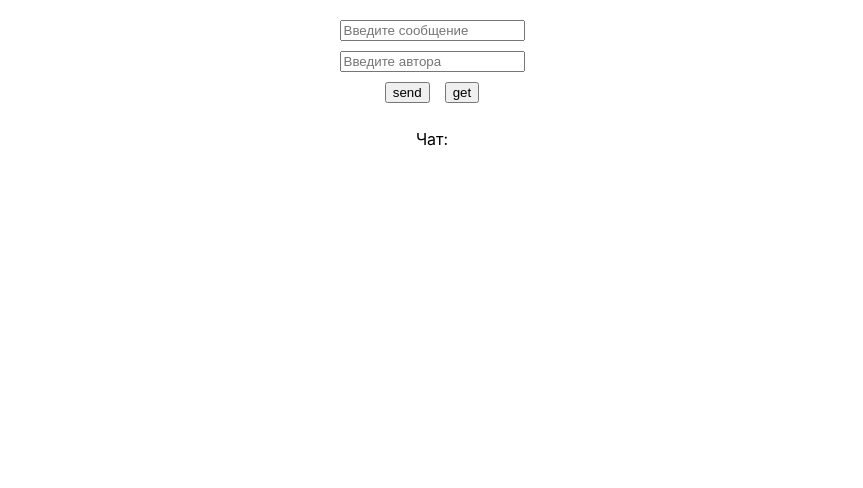
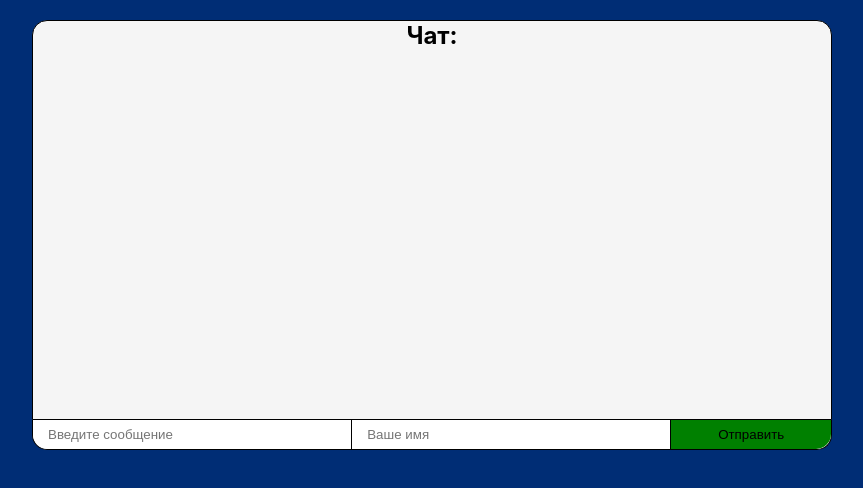
Before and after one commit to AlexDaero/homework_59, a React (Create React App) app: page / in a window 1280 px wide. Shown: the top 488 px of the page, without its empty margins (208-1071 px from the left). Built offline with nearby package versions, Linux system fonts and the light colour scheme; the HTML template or start-up script is replaced by a standard one.

Commit message:
add styles

```diff
--- a/src/components/ChatApp/ChatApp.css
+++ b/src/components/ChatApp/ChatApp.css
@@ -1,12 +1,72 @@
-.chat_menu{
+.chat {
     display: flex;
     flex-direction: column;
-    gap: 10px;
     justify-content: center;
     align-items: center;
     margin-top: 20px;
 }
-.chat_menu_btns{
+
+.chat_screen {
+    width: 800px;
+    height: 50vh;
+    border: none;
+    border-radius: 15px 15px 0 0;
+    background-color: rgb(245, 245, 245);
+    border: 1px solid rgb(0, 0, 0);
+}
+
+.chat_screen_title {
+    font-size: 24px;
+}
+
+.chat_screen_message {
     display: flex;
-    gap: 15px;
+    flex-direction: column;
+    align-items: flex-start;
+    padding: 10px;
+    min-width: 100px;
+    max-width: 380px;
 }
+
+.chat_screen_message_text {
+    text-align: left;
+    font-size: 25px;
+    background-color: rgba(0, 0, 142, 0.5);
+    border-radius: 10px 10px 10px 0;
+    padding: 10px;
+    word-break: break-all;
+    text-wrap: wrap;
+}
+
+.chat_menu {
+    display: flex;
+    width: 800px;
+    height: 30px;
+    justify-content: center;
+    background-color: rgb(245, 245, 245);
+    border-radius: 0 0 15px 15px;
+    border: 1px solid rgb(0, 0, 0);
+    border-top: none;
+}
+
+.chat_menu_input {
+    width: 40%;
+    border: none;
+    padding: 0 15px;
+    border-right: 1px solid black;
+}
+
+.chat_menu_input:nth-child(1) {
+    border-radius: 0 0 0 15px;
+}
+
+.chat_menu_input:focus {
+    outline: none;
+}
+
+.chat_menu_btn {
+    width: 20%;
+    border-radius: 0 0 15px;
+    background-color: rgb(0, 128, 0);
+    border: none;
+}
--- a/src/components/ChatApp/ChatApp.jsx
+++ b/src/components/ChatApp/ChatApp.jsx
@@ -53,33 +53,40 @@ const ChatApp = () => {
 
 
     return (
+        <div className="chat">
+            <div className="chat_screen">
+                <h3 className="chat_screen_title">Чат:</h3>
+                {dataGet.map((item, index) => {
+                    return (
+                        <div className="chat_screen_message" key={`${item.author}_${index}`}>
+                            <p className="chat_screen_message_text">{item.message}</p>
+                            <p className="chat_screen_message_author">{item.author}</p>
+
+                        </div>
+                    )
+                })}
+            </div>
             <div className="chat_menu">
                 <input
+                    className="chat_menu_input"
                     type="text"
                     value={dataPost.message}
                     onChange={(e) => handleChange(e.target.value, 'message')}
                     placeholder="Введите сообщение"
                 />
                 <input
+                    className="chat_menu_input"
                     type="text"
                     value={dataPost.author}
                     onChange={(e) => handleChange(e.target.value, 'author')}
-                placeholder="Введите автора"
+                    placeholder="Ваше имя"
                 />
-            <div className="chat_menu_btns">
-                <button onClick={sendMessage}>send</button>
-                <button onClick={getMessage}>get</button>
-            </div>
-            <div>
-                <p>Чат:</p>
-                {dataGet.map((item, index) => {
-                    return (
-                        <div key={`${item.author}_${index}`}>
-                            <p>Сообщение - {item.message}</p>
-                            <p>Автор - {item.author}</p>
-                        </div>
-                    )
-                })}
+                <button
+                    className="chat_menu_btn"
+                    onClick={sendMessage}
+                >
+                    Отправить
+                </button>
             </div>
         </div>
     )
--- a/src/index.css
+++ b/src/index.css
@@ -1,5 +1,11 @@
+* {
+  margin: 0;
+  box-sizing: border-box;
+}
+
 body {
   margin: 0;
+  background-color: rgb(0, 45, 117);
   font-family: -apple-system, BlinkMacSystemFont, 'Segoe UI', 'Roboto', 'Oxygen',
     'Ubuntu', 'Cantarell', 'Fira Sans', 'Droid Sans', 'Helvetica Neue',
     sans-serif;
```
Lines whose indentation alone changed are shown as unchanged.
